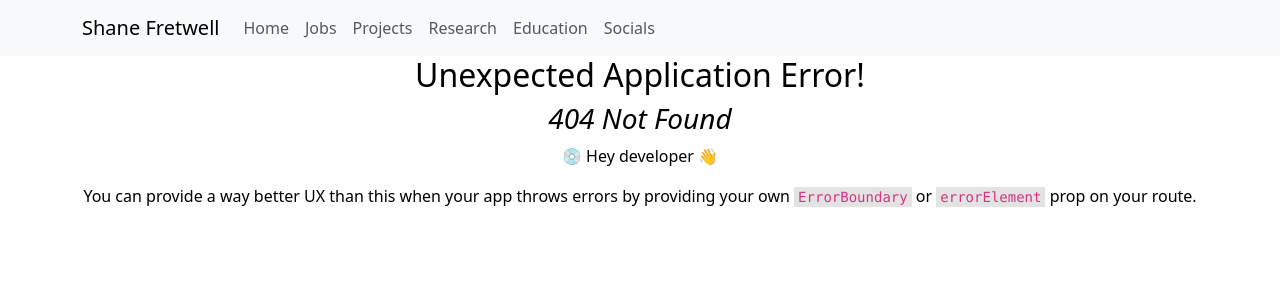
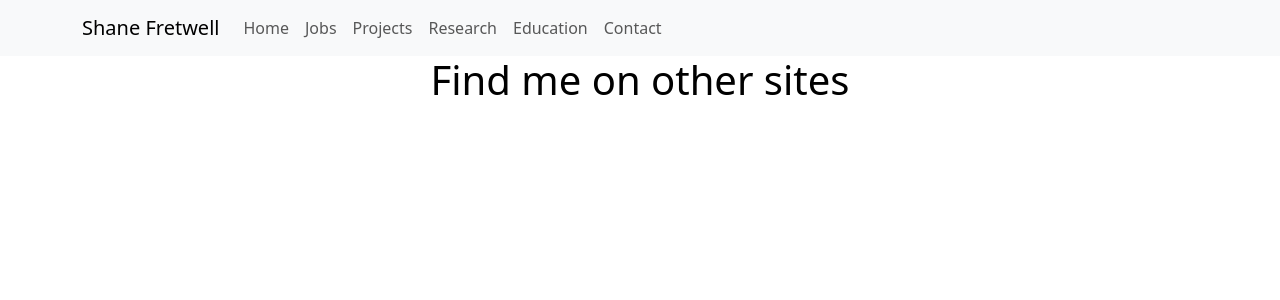
Before and after one commit to fretws/portfolio, a React (Create React App) app: page /contact in a window 1280 px wide. Before the commit this address had no page. Shown: the top 300 px of the page. Built offline with nearby package versions, Linux system fonts and the light colour scheme.

Commit message:
Rename Socials page to Contact

```diff
--- a/src/App.js
+++ b/src/App.js
@@ -4,7 +4,7 @@ import Jobs from './pages/Jobs';
 import Projects from './pages/Projects';
 import Research from './pages/Research';
 import Education from './pages/Education';
-import Socials from './pages/Socials';
+import Contact from './pages/Contact';
 import Navigation from './components/structure/navigation/Navigation';
 import { createBrowserRouter, RouterProvider } from "react-router-dom";
 
@@ -30,8 +30,8 @@ const router = createBrowserRouter([
     element: <Education />
   },
   {
-    path: "/socials",
-    element: <Socials />
+    path: "/contact",
+    element: <Contact />
   },
 ])
 
--- a/src/components/structure/navigation/Navigation.js
+++ b/src/components/structure/navigation/Navigation.js
@@ -16,7 +16,7 @@ export default function Navigation() {
             <Nav.Link href="/projects">Projects</Nav.Link>
             <Nav.Link href="/research">Research</Nav.Link>
             <Nav.Link href="/education">Education</Nav.Link>
-            <Nav.Link href="/socials">Socials</Nav.Link>
+            <Nav.Link href="/contact">Contact</Nav.Link>
           </Nav>
         </Navbar.Collapse>
       </Container>
--- a/src/pages/Socials.js
+++ b/src/pages/Contact.js
@@ -2,8 +2,8 @@ import React from 'react';
 import Title from "../components/text/title/Title"
 import Paragraph from '../components/text/paragraph/Paragraph'
 
-export default function Socials() {
-  console.log("Socials page rendered")
+export default function Contact() {
+  console.log("Contact page rendered")
   return (
     <>
       <Title>Find me on other sites</Title>
```
